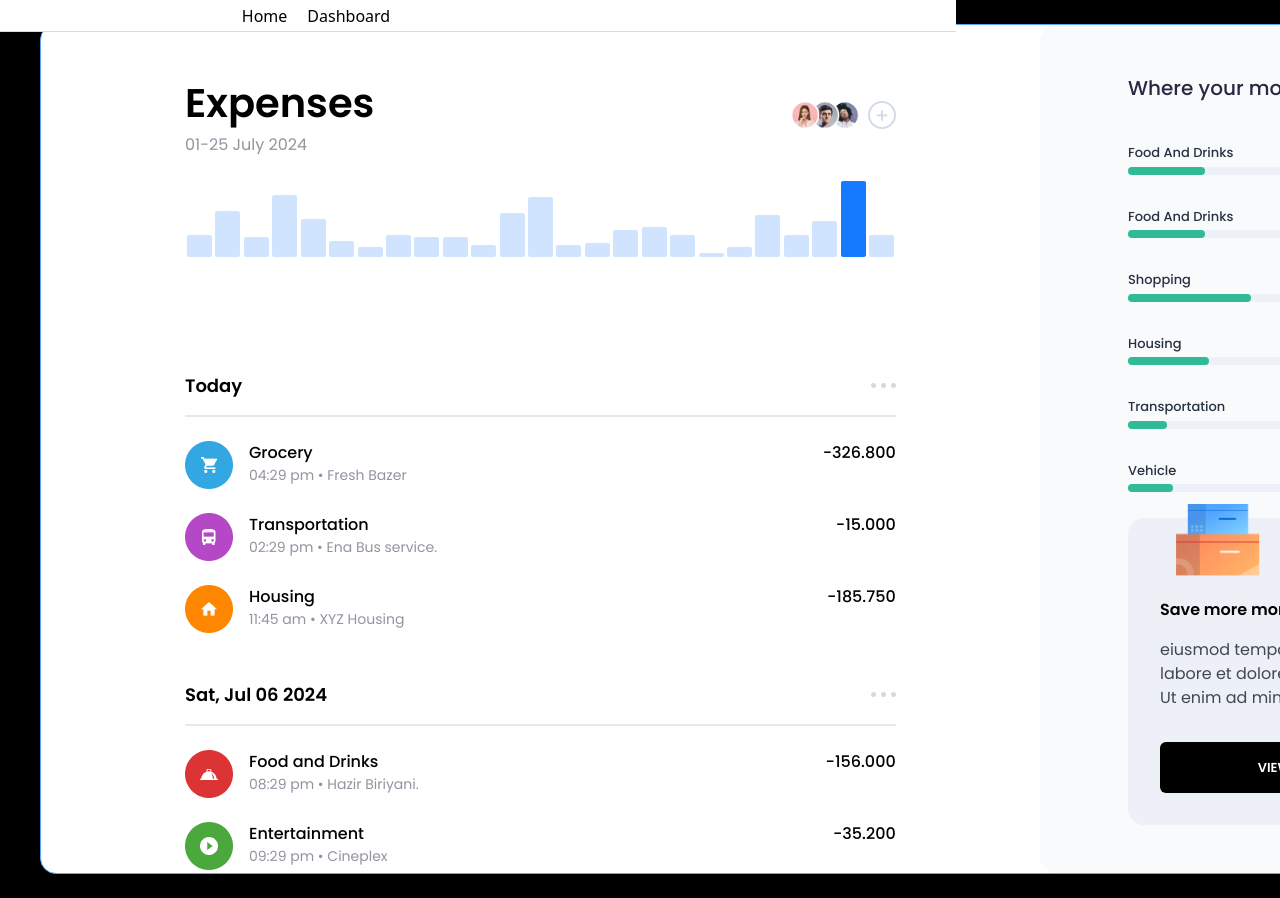
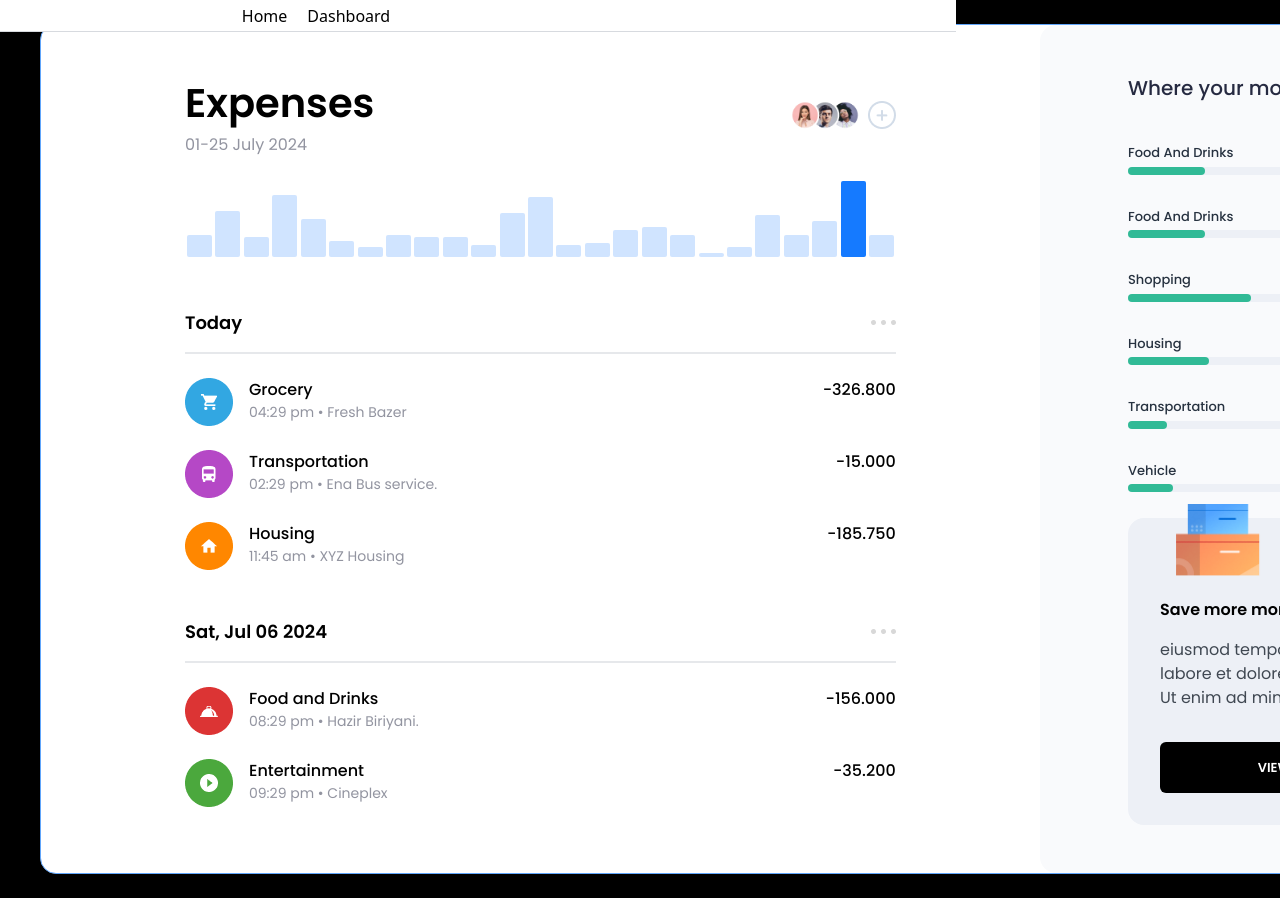
Before and after one commit to devjunaeid/expense-dashboard, a Vue app: page /dashboard/expense in a window 1280 px wide. Shown: the top 898 px of the page. Built offline with nearby package versions, Linux system fonts and the light colour scheme; the HTML template or start-up script is replaced by a standard one.

Commit message:
Changed: Left side componen layout.

```diff
--- a/src/views/dashboard/ExpenseView.vue
+++ b/src/views/dashboard/ExpenseView.vue
@@ -9,11 +9,11 @@ import ExpenseOverview from "@/components/Expense/ExpenseOverview.vue"
   <div class="w-full h-full flex rounded-2xl">
 
     <!-- Left Section -->
-    <div class="w-2/3 h-full grid grid-flow-row grid-cols-1 grid-rows-3 px-36 py-12">
-      <div class="flex">
+    <div class="w-2/3 h-full grid grid-flow-row grid-cols-1 grid-rows-12 px-36 py-12">
+      <div class="flex row-span-3">
         <ExpenseOverview />
       </div>
-      <div class="row-span-2">
+      <div class="row-span-9">
         <DailyExpense />
       </div>
     </div>
```
